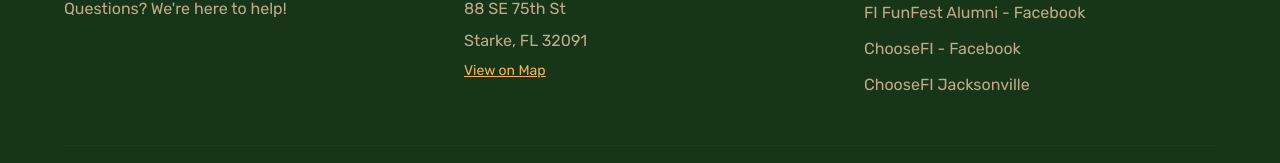
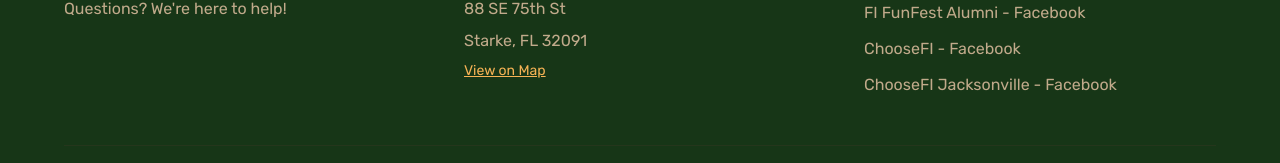
Before and after one commit to BradRollins/fifunfest, a React (Vite) app: page / in a window 1280 px wide. Shown: the part 5852-6015 px from the top of the page. Built offline with nearby package versions, Linux system fonts and the light colour scheme.

Commit message:
Updated Footer.tsx

```diff
--- a/src/components/Footer.tsx
+++ b/src/components/Footer.tsx
@@ -98,7 +98,7 @@ const Footer = () => {
                   rel="noopener noreferrer"
                   className="block text-muted-foreground hover:text-accent transition-colors"
                 >
-                  ChooseFI Jacksonville
+                  ChooseFI Jacksonville - Facebook
                 </a>
               </div>
             </div>
```
